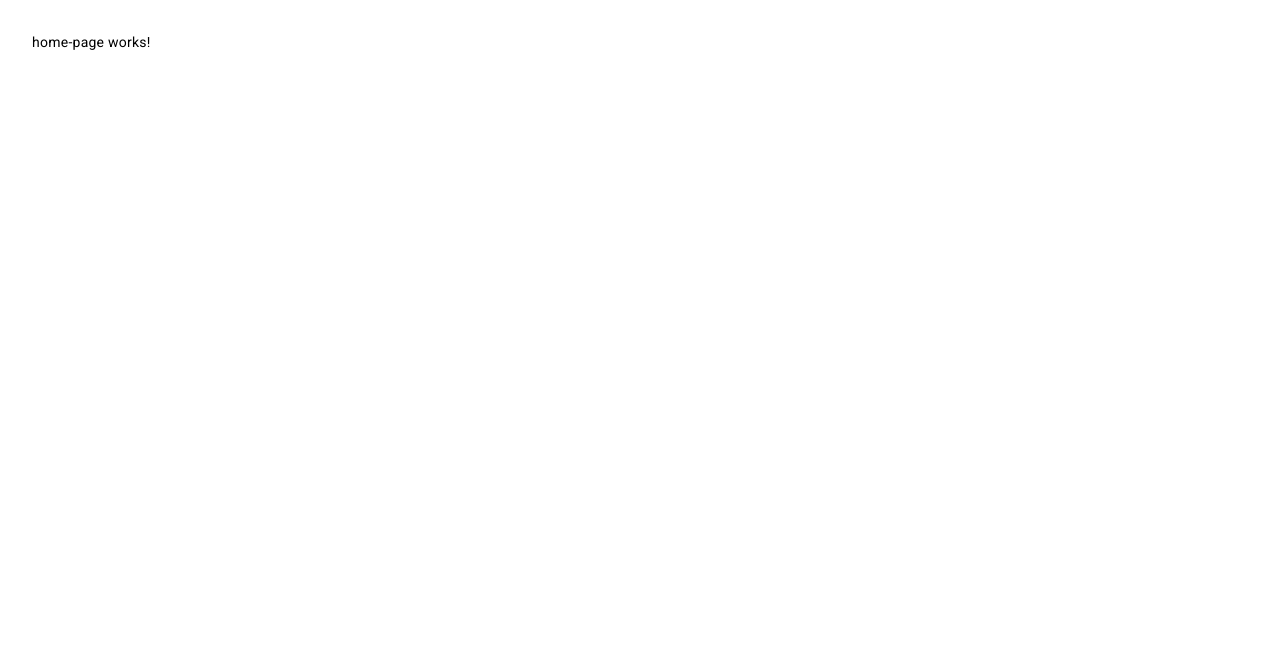
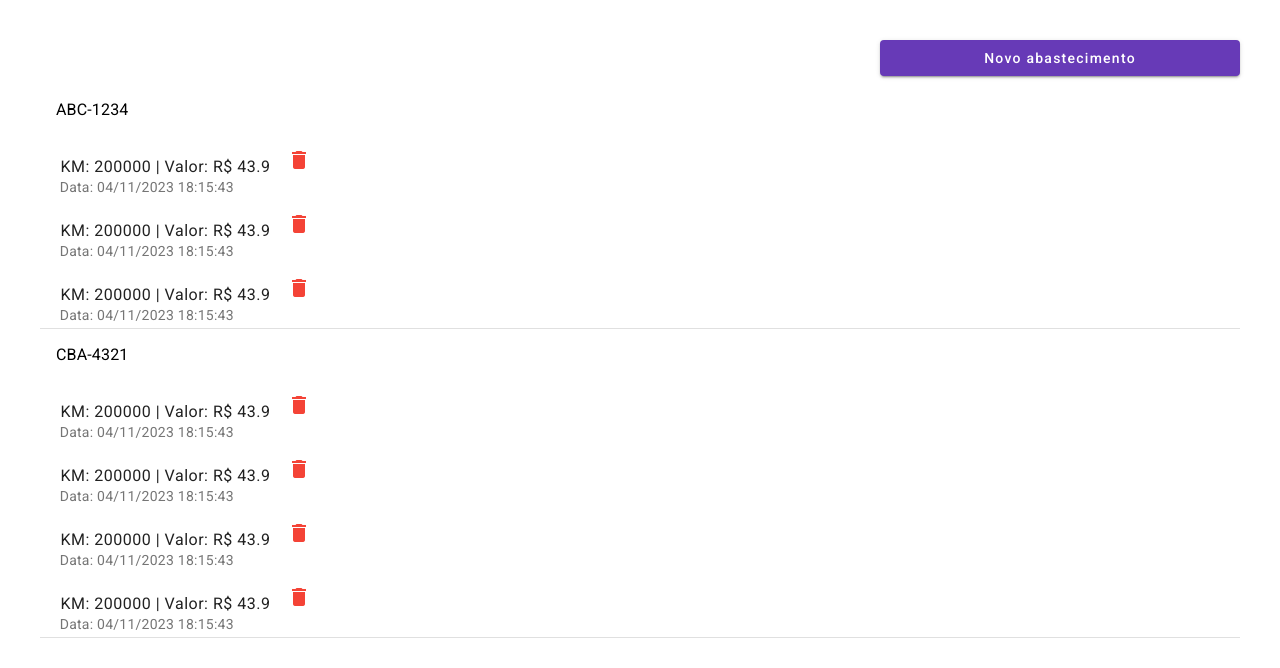
Before and after one commit to Folnl/numpe, an Angular app in the folder frontend/: page / in a window 1280 px wide. Shown: the top 668 px of the page. Built offline with nearby package versions, Linux system fonts and the light colour scheme.

Commit message:
WIP: Fueling order listing

```diff
--- a/frontend/src/app/pages/home-page/home-page.component.html
+++ b/frontend/src/app/pages/home-page/home-page.component.html
@@ -1,4 +1,37 @@
-<p>home-page works!</p>
-<!-- <button mat-raised-button [routerLink]="['register']">
-	Novo abastecimento
-</button> -->
+<div fxLayout="column" class="max-h-[calc(100vh-4rem)] p-2">
+	<div fxFlexAlign="flex-end" class="md:w-[30%] w-[100%]">
+		<button
+			class="w-full"
+			mat-raised-button
+			color="primary"
+			[routerLink]="['register']"
+		>
+			Novo abastecimento
+		</button>
+	</div>
+
+	<mat-list *ngIf="fuelingOrders.length > 0" class="overflow-auto">
+		<div *ngFor="let fuelingOrdersByPlate of vehiclePlates()">
+			<div mat-subheader>{{ fuelingOrdersByPlate[0].vehiclePlate }}</div>
+			<mat-list-item *ngFor="let fuelingOrder of fuelingOrdersByPlate">
+				<div matListItemTitle>
+					KM: {{ fuelingOrder.vehicleMileage }} | Valor: R$
+					{{ fuelingOrder.price }}
+					<button
+						mat-icon-button
+						color="warn"
+						aria-label="Botão de deletar registro"
+					>
+						<mat-icon>delete</mat-icon>
+					</button>
+				</div>
+				<div matListItemLine>
+					Data:
+					{{ fuelingOrder.timestamp | date : "dd/MM/yyyy HH:mm:ss" }}
+				</div>
+			</mat-list-item>
+			<mat-divider></mat-divider>
+		</div>
+	</mat-list>
+	<div *ngIf="fuelingOrders.length == 0">Nenhum abastecimento registrado</div>
+</div>
--- a/frontend/src/app/pages/home-page/home-page.component.ts
+++ b/frontend/src/app/pages/home-page/home-page.component.ts
@@ -1,10 +1,52 @@
 import { Component } from '@angular/core';
+import IFuelingOrder from 'src/app/models/IFuelingOrder';
 
+function fueling(plate: string): IFuelingOrder {
+	return {
+		id: 1,
+		vehiclePlate: plate,
+		vehicleMileage: 200000,
+		price: 43.9,
+		timestamp: new Date(),
+	};
+}
 @Component({
-  selector: 'app-home-page',
-  templateUrl: './home-page.component.html',
-  styleUrls: ['./home-page.component.scss']
+	selector: 'app-home-page',
+	templateUrl: './home-page.component.html',
+	styleUrls: ['./home-page.component.scss'],
 })
 export class HomePageComponent {
+	fuelingOrders: IFuelingOrder[] = [
+		fueling('ABC-1234'),
+		fueling('ABC-1234'),
+		fueling('ABC-1234'),
+		fueling('CBA-4321'),
+		fueling('CBA-4321'),
+		fueling('CBA-4321'),
+		fueling('CBA-4321'),
+	];
 
+	vehiclePlatesMap = () => {
+		return this.fuelingOrders.reduce(
+			(accumulator, current) => {
+				if (!accumulator[current.vehiclePlate]) {
+					accumulator = {
+						...accumulator,
+						[current.vehiclePlate]: [current],
+					};
+				} else {
+					accumulator[current.vehiclePlate].push(current);
+				}
+
+				return accumulator;
+			},
+			{} as {
+				[key: string]: IFuelingOrder[];
+			}
+		);
+	};
+
+	vehiclePlates = () => {
+		return Object.values(this.vehiclePlatesMap());
+	};
 }
```
Also changed, not shown: frontend/src/app/app.module.ts (+6 -1 lines).
